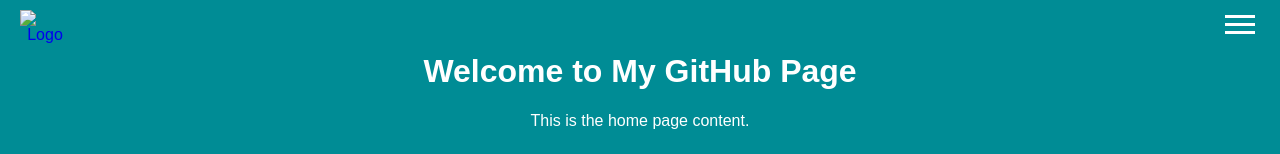
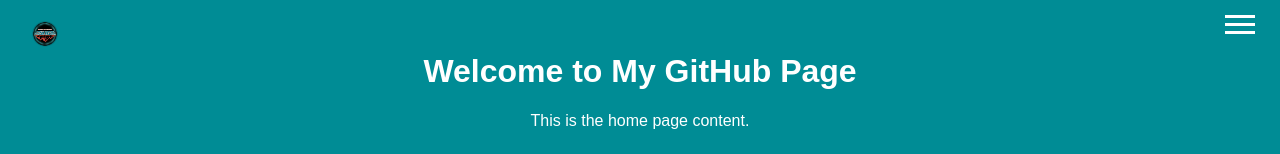
Before and after one commit to StreamMastery/Extensions, a plain HTML site: page index.html in a window 1280 px wide. Shown: the top 154 px of the page. Drawn offline with Linux system fonts and the light colour scheme.

Commit message:
Update index.html

```diff
--- a/index.html
+++ b/index.html
@@ -10,7 +10,9 @@
 </head>
 <body>
     <header>
-        <a href="index.html"><img src="logo-url.jpg" alt="Logo" class="logo"></a>
+        <a href="index.html">
+            <img src="https://github.com/StreamMastery/Extensions/raw/main/Resources/Stream%20Mastery%20-%20Logo.png" alt="Logo" class="logo">
+        </a>
         <div class="hamburger-menu">
             <span></span>
             <span></span>
```
